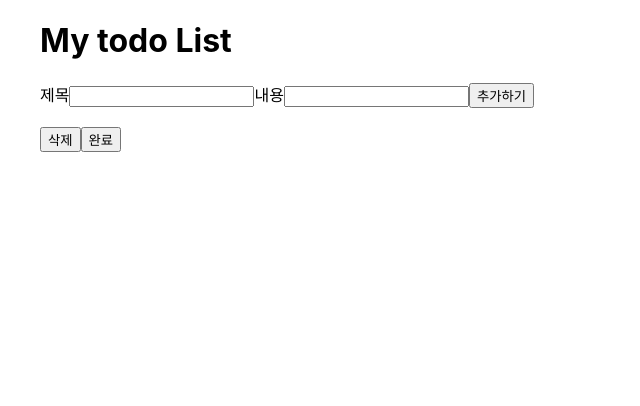
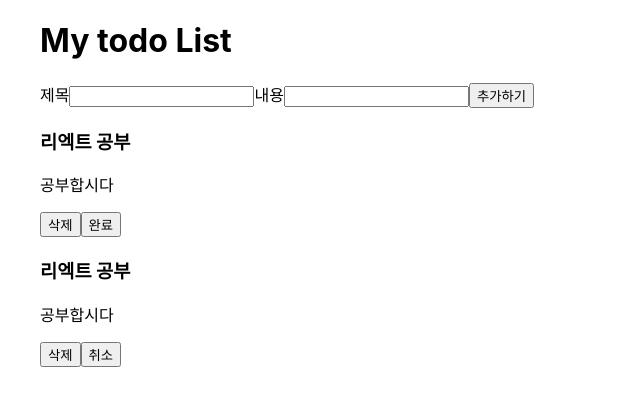
Before and after one commit to tjdwns335/TDLpractice, a React (Create React App) app: page / in a window 1280 px wide. Shown: the top 406 px of the page, without its empty margins (0-640 px from the left). Built offline with nearby package versions, Linux system fonts and the light colour scheme.

Commit message:
완료 취소만 기능 추가하됨

```diff
--- a/src/App.jsx
+++ b/src/App.jsx
@@ -4,7 +4,7 @@ import './App.css'
 function App() {
   const [todoList, setTodoList] = useState([
     { id: 1, title: '리엑트 공부', detail: '공부합시다', isDone: false },
-    { id: 2, title: '리엑트 공부', detail: '공부합시다', isDone: true }
+    { id: 2, title: '리엑트 공부', detail: '공부합시다', isDone: true },
   ]);
   const [title, setTitle] = useState('');
   const [detail, setDetail] = useState('');
@@ -26,6 +26,16 @@ function App() {
   const detailChange = (e) => {
     const detailValue = e.target.value;
     setDetail(detailValue);
+  }
+  const removeHandler = (id) => {
+    const newTodoList = todoList.filter((todoList) => todoList.id !== id);
+    setTodoList(newTodoList);
+  }
+  const doneClick = (id) => {
+    const newTodo = todoList.map((item) => {
+      return item.id !== id ? { ...item, isDone: !item.isDone } : item
+    })
+    setTodoList(newTodo);
   }
 
   return (
@@ -49,14 +59,22 @@ function App() {
         <button onClick={(e) => addHandler(e)}>추가하기</button>
       </form>
       <div>
-        <h3>{title}</h3>
-        <p>{detail}</p>
-        <div>
-          <button>삭제</button>
-          <button>완료</button>
-        </div>
+        {
+          todoList.map((item) => {
+            return (
+              <>
+                <h3>{item.title}</h3>
+                <p>{item.detail}</p>
+                <div>
+                  <button onClick={() => removeHandler(item.id)}>삭제</button>
+                  <button onClick={() => doneClick(item.id)}>{item.isDone ? "취소" : "완료"}</button>
+                </div>
+              </>
+            )
+          })
+        }
       </div>
-    </div>
+    </div >
   )
 }
 
```
